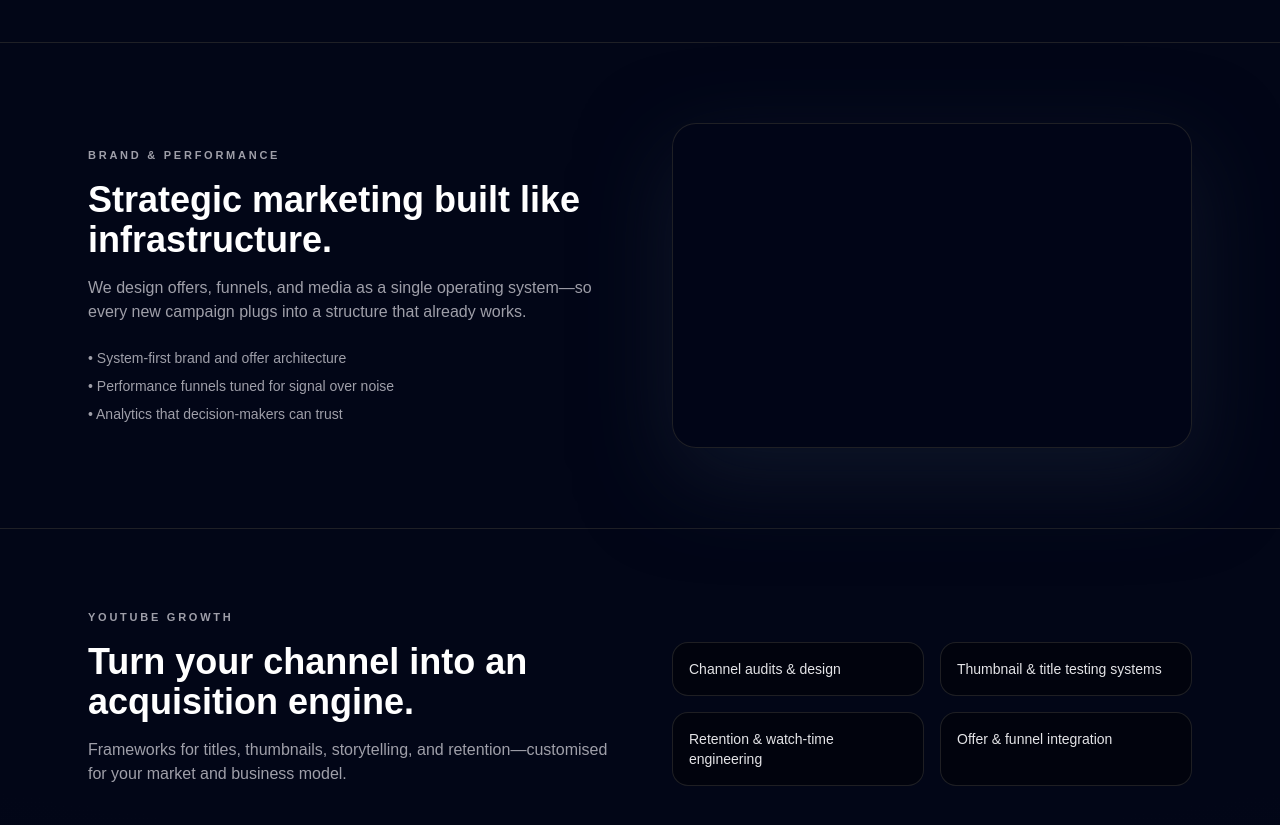
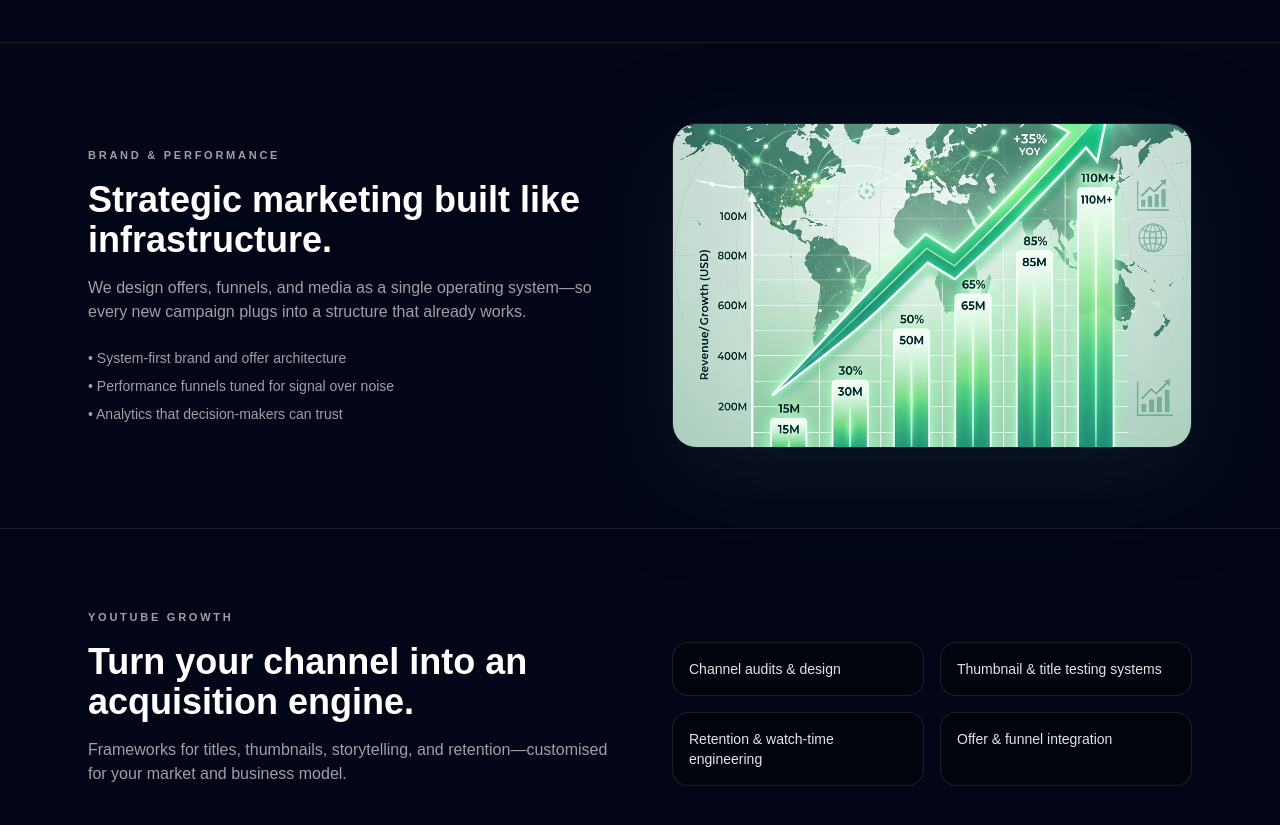
Before and after one commit to boykarma35-max/NIRVRUV-FINAL-WEBSITE, a Next.js app in the folder nirvruv-site/: page / in a window 1280 px wide. Shown: the part 2640-3465 px from the top of the page. Built offline with nearby package versions, Linux system fonts and the light colour scheme.

Commit message:
updated black box

```diff
--- a/nirvruv-site/app/page.tsx
+++ b/nirvruv-site/app/page.tsx
@@ -1,6 +1,7 @@
 "use client";
 
 import Link from "next/link";
+import Image from "next/image";
 import { motion, useScroll, useTransform, Variants } from "framer-motion";
 import { useRef } from "react";
 import LaptopScroll from "./components/LaptopScroll";
@@ -159,7 +160,14 @@ export default function HomePage() {
               </ul>
             </div>
             <div className="mt-10 lg:mt-0 flex-1">
-              <div className="aspect-[16/10] rounded-3xl bg-slate-950/80 border border-zinc-800/80 shadow-[0_30px_90px_rgba(15,23,42,0.9)]" />
+              <div className="relative aspect-[16/10] rounded-3xl overflow-hidden border border-zinc-800/80 shadow-[0_30px_90px_rgba(15,23,42,0.9)]">
+                <Image
+                  src="/business_growth.png"
+                  alt="Business Growth Chart"
+                  fill
+                  className="object-cover"
+                />
+              </div>
             </div>
           </div>
         </Section>
```
Also changed, not shown: nirvruv-site/public/business_growth.png (added).
